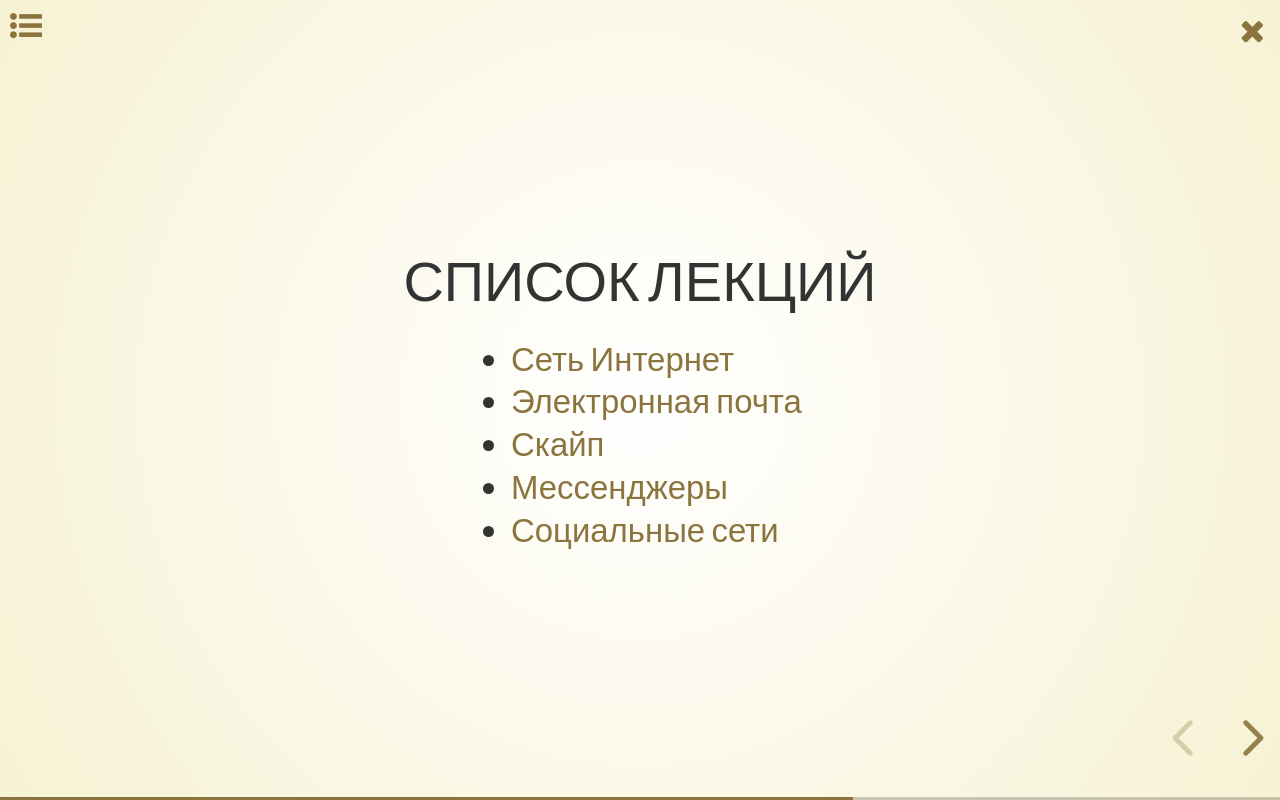
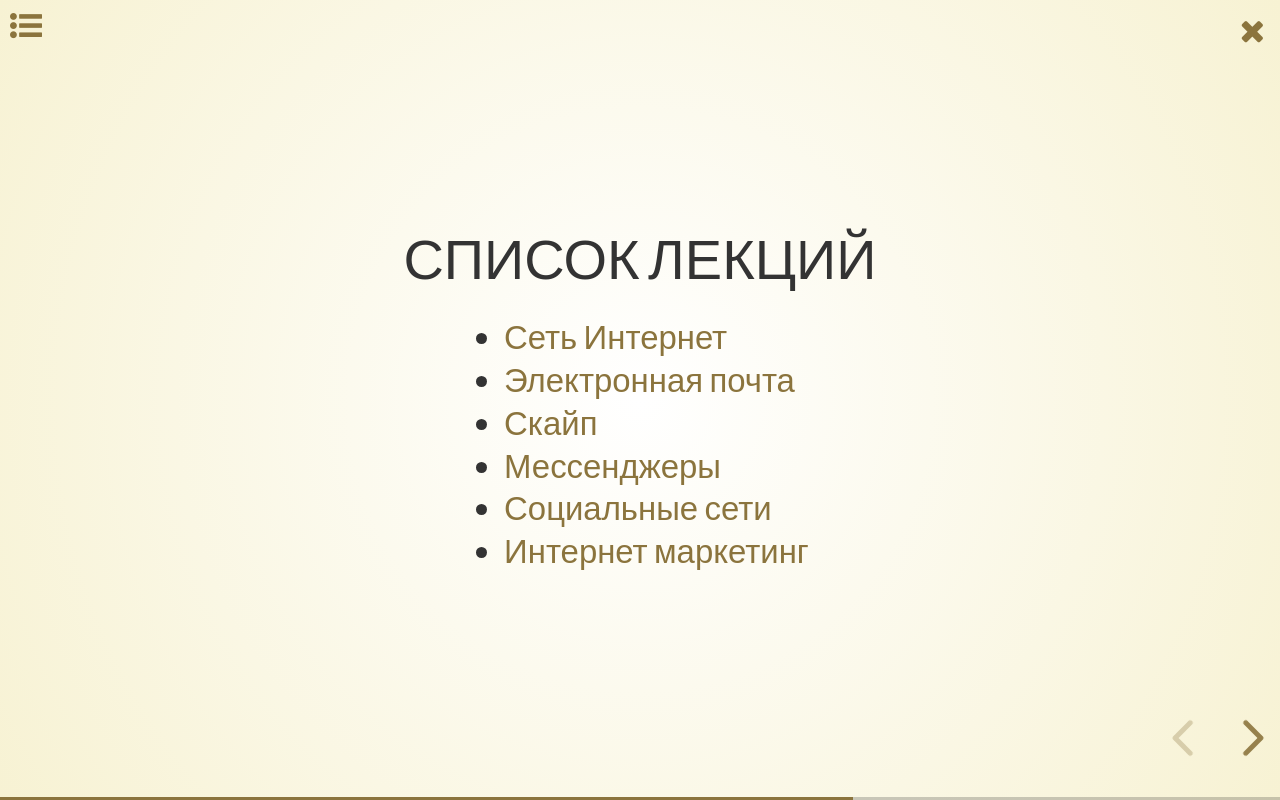
Before and after one commit to pavel-karpovich/olders, a website: page src/index.html in a window 1280 px wide. Both pictures are taken after a click on the button 1250 px from the left and 738 px from the top of the page. Drawn offline with nearby package versions, Linux system fonts and the light colour scheme; files whose address does not match are found by name.

Commit message:
Add link to last lecture

```diff
--- a/src/index.html
+++ b/src/index.html
@@ -74,6 +74,7 @@
 					<li><a href="lecture/3_skype/index.html">Скайп</a></li>
 					<li><a href="lecture/4_messangers/index.html">Мессенджеры</a></li>
 					<li><a href="lecture/5_social_networks/index.html">Социальные сети</a></li>
+					<li><a href="lecture/6_smm/index.html">Интернет маркетинг</a></li>
 				</ul>
 			</section>
 			<section>
```
Also changed, not shown: dist/index.html, dist/lecture/6_smm/index.html.
